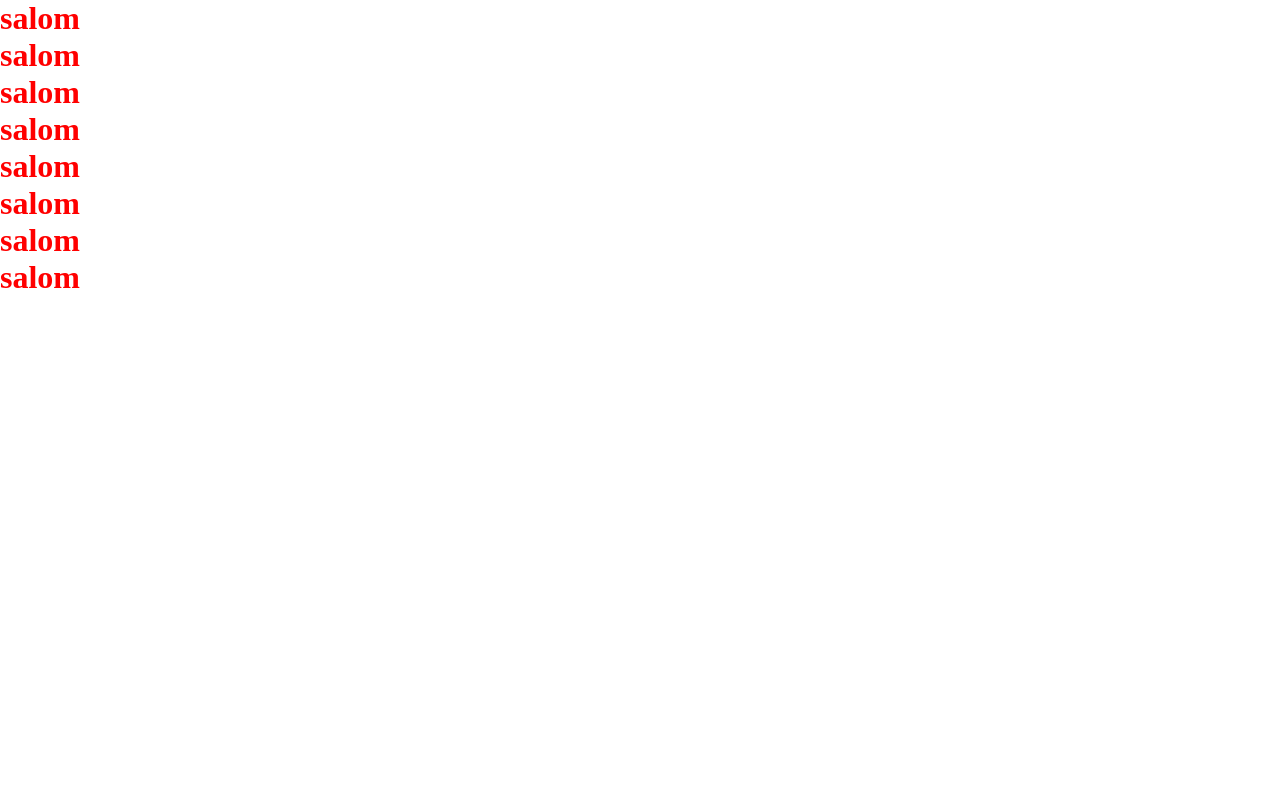
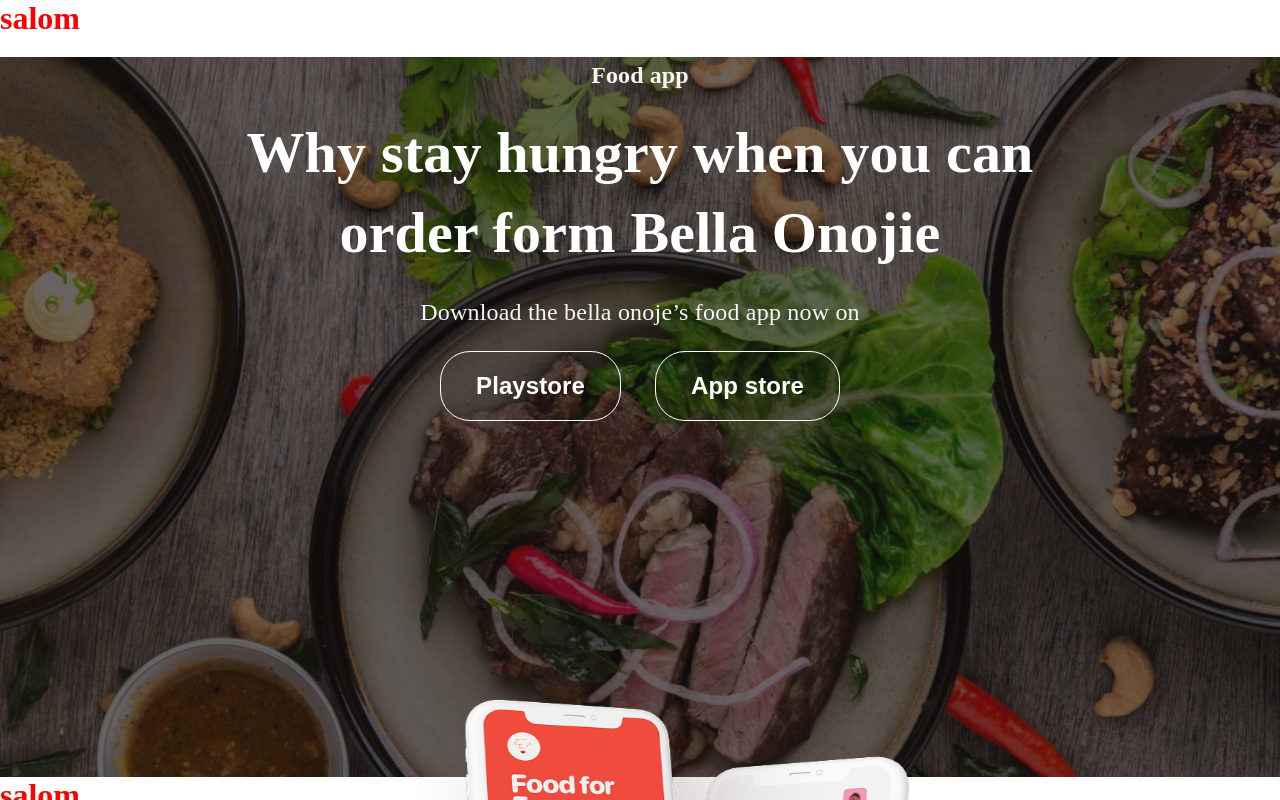
Before and after one commit to Umar033ya/Jamoviy-ish-, a React (Vite) app: page / in a window 1280 px wide. Shown: the top 800 px of the page. Built offline with nearby package versions, Linux system fonts and the light colour scheme.

Commit message:
stn1 and stn2 add

```diff
--- a/src/components/main/section1/section1.css
+++ b/src/components/main/section1/section1.css
@@ -0,0 +1,54 @@
+.section1 h4{
+font-weight: 700;
+font-size: 24px;
+line-height: 36px;
+letter-spacing: 0.1px;
+text-align: center;
+color:  #F6F6F6;
+}
+.section1 h1{
+font-weight: 700;
+font-size: 58px;
+line-height: 80px;
+letter-spacing: 0.2px;
+text-align: center;
+color: #ffffff;
+width: 930px;
+}
+.section1 p{
+font-weight: 500;
+font-size: 24px;
+line-height: 38px;
+letter-spacing: 0.2px;
+text-align: center;
+color:#F6F6F6;
+}
+.btnParent button{
+font-weight: 700;
+font-size: 24px;
+line-height: 36px;
+letter-spacing: 0.1px;
+color: #ffffff;
+border: 1px solid #FFFFFF;
+border-radius: 30px;
+padding: 16px 35px;
+background-color: transparent;
+}
+.btnParent button:hover{
+    cursor: pointer;
+    background-color: #FA4A0C;
+    box-shadow: 0px 10px 30px 0px #B7322733;
+    border: 1px solid #FA4A0C;
+}
+.btnParent{
+    display: flex;
+    align-items: center;
+    gap: 34px;
+}
+.section1{
+    margin-top: 20px;
+    display: flex;
+    flex-direction: column;
+    align-items: center;
+    gap: 20px;
+}
--- a/src/components/main/section1/section1.jsx
+++ b/src/components/main/section1/section1.jsx
@@ -1,11 +1,25 @@
 import React from 'react'
 import './section1.css'
+import stn1Bg from '../../../../public/section1Bg.png'
 
 function Section1() {
 
   return (
     <div className='body'>
-      <h1>salom</h1>
+      <section className='section1' style={{
+         backgroundImage: `url(${stn1Bg})`,
+         backgroundSize: "cover",
+         backgroundPosition: "center",
+         height: "90vh"
+      }}>
+        <h4>Food app</h4>
+        <h1>Why stay hungry when you can order form Bella Onojie</h1>
+        <p>Download the bella onoje’s food app now on</p>
+        <div className="btnParent">
+          <button>Playstore</button>
+          <button>App store</button>
+        </div>
+      </section>
     </div>
   )
 }
--- a/src/components/main/section2/section2.css
+++ b/src/components/main/section2/section2.css
@@ -0,0 +1,26 @@
+.section2 img{
+    width: 548px;
+height: 640px;
+position: absolute;
+top: -190px;
+animation: scalePulse 2s infinite ease-in-out;
+
+}
+.section2 {
+    display: flex;
+    align-items: center;
+    justify-content: center;
+  position: relative;
+}
+
+@keyframes scalePulse {
+  0% {
+    transform: scale(1);
+  }
+  50% {
+    transform: scale(1.05);
+  }
+  100% {
+    transform: scale(1);
+  }
+}
--- a/src/components/main/section2/section2.jsx
+++ b/src/components/main/section2/section2.jsx
@@ -1,11 +1,14 @@
 import React from 'react'
 import './section2.css'
+import stn2 from '../../../../public/section2.png'
 
 function Section2() {
 
   return (
     <div className='body'>
-      <h1>salom</h1>
+        <section className='section2'>
+          <img src={stn2} alt="" />
+        </section>
     </div>
   )
 }
```
Also changed, not shown: public/section1Bg.png (added), public/section2.png (added).
